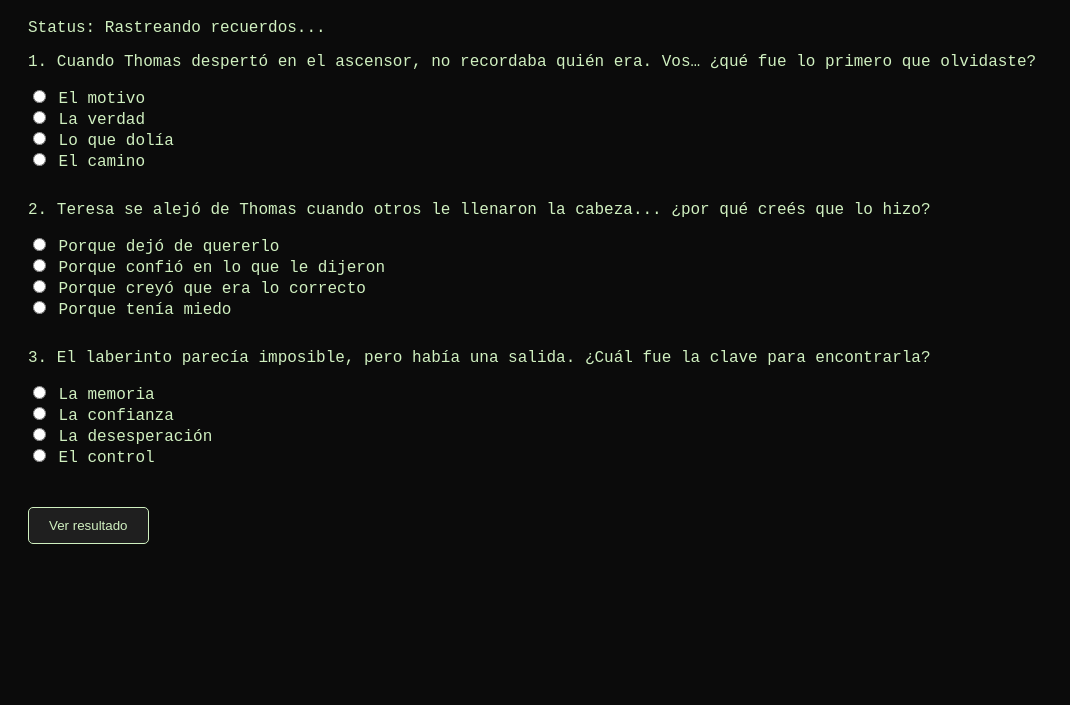
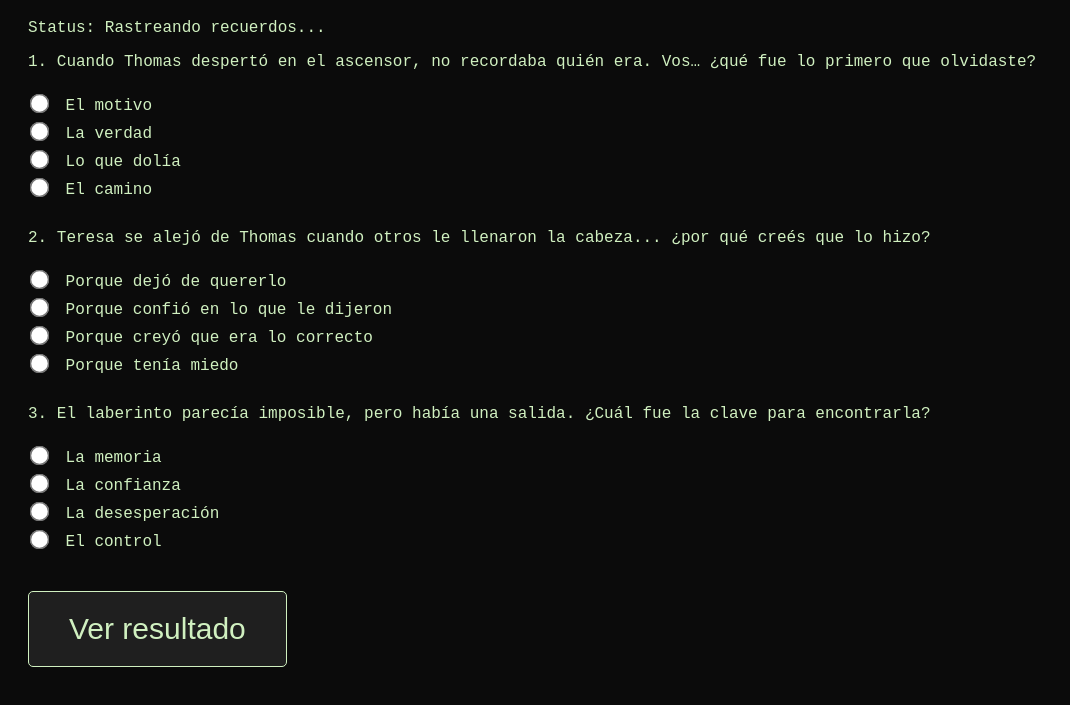
Before and after one commit to pERSA7/pERSA7.github.io, a plain HTML site: page mazeTest.html in a window 1280 px wide. Shown: the part 89-794 px from the top of the page, without its empty margins (0-1070 px from the left). Drawn offline with Linux system fonts and the light colour scheme.

Commit message:
algunos ajustes

```diff
--- a/mazeTest.html
+++ b/mazeTest.html
@@ -19,7 +19,8 @@
     margin-top: 10px;
     background-color: #1f1f1f;
     color: #d0f0c0;
-    padding: 10px 20px;
+    font-size: 30px;
+    padding: 20px 40px;
     border: 1px solid #d0f0c0;
     border-radius: 5px;
     cursor: pointer;
@@ -33,6 +34,12 @@
     margin-top: 30px;
     font-weight: bold;
     color: #7aff7a;
+    }
+
+    input[type="radio"] {
+        transform: scale(1.5);
+        margin-right: 10px;
+        margin-top: 10px;
     }
 </style>
 </head>
```
Also changed, not shown: carta.html (+1 -1 lines).
